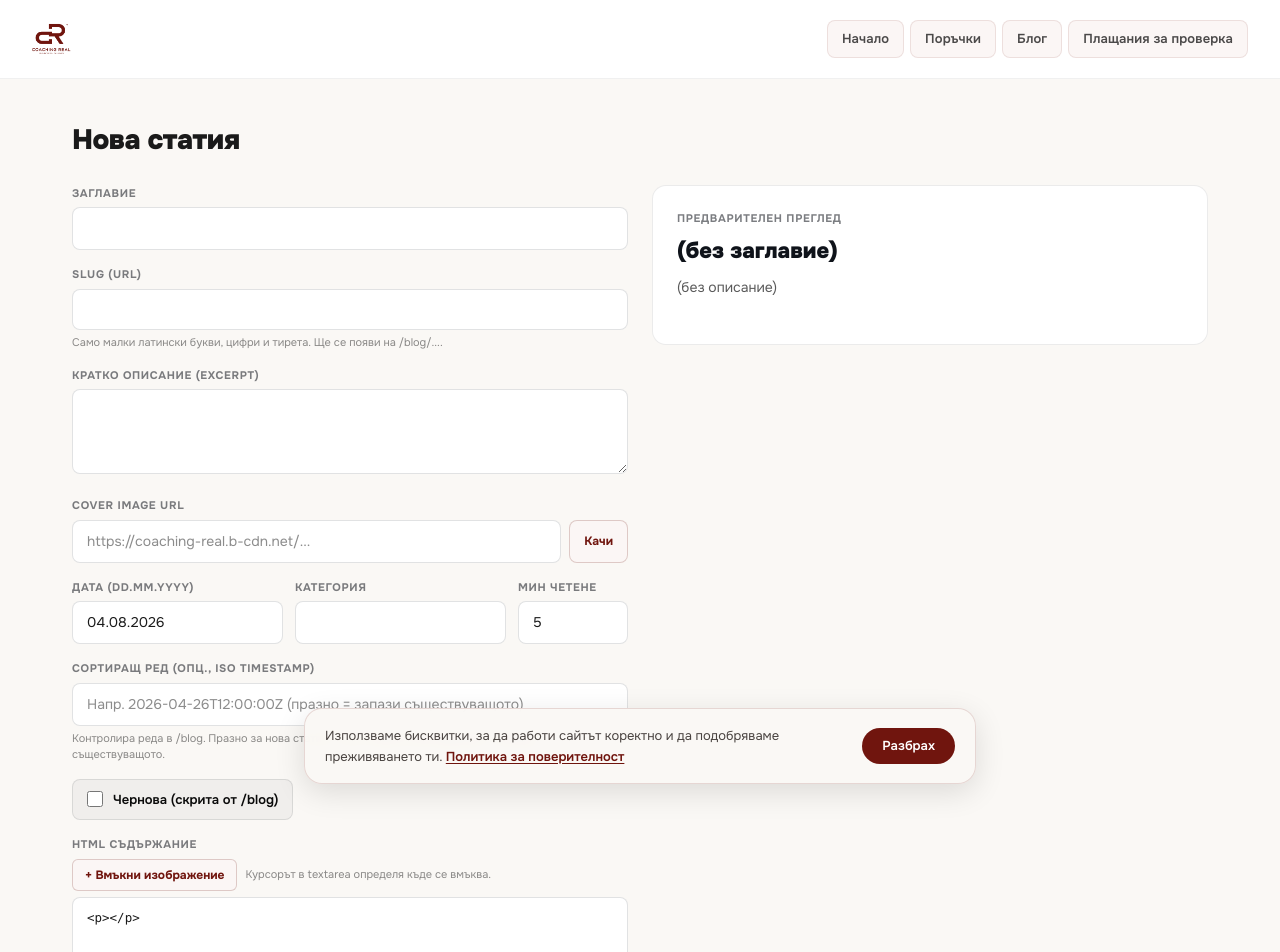
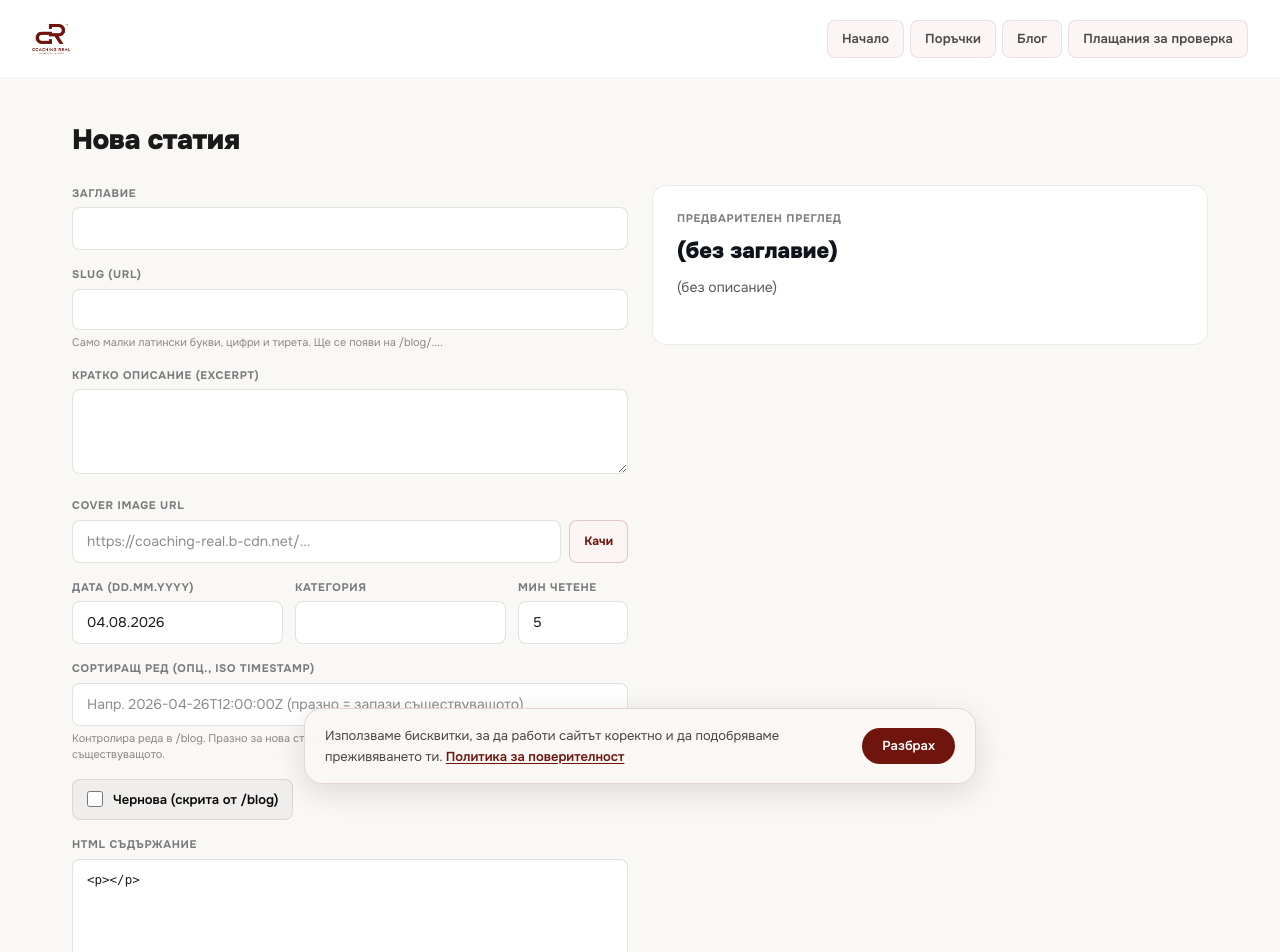
Before and after one commit to jordanyanewski-stack/coaching-real, a Next.js app: page /admin/blog/new in a window 1280 px wide. Shown: the top 952 px of the page. Built offline with nearby package versions, Linux system fonts and the light colour scheme.

Commit message:
Remove inline image insert control

```diff
--- a/src/app/admin/blog/_post-editor.tsx
+++ b/src/app/admin/blog/_post-editor.tsx
@@ -56,10 +56,8 @@ export function PostEditor({ defaults, submitLabel, onSubmit, onDelete }: PostEd
   const [content, setContent] = useState(defaults.content);
   const [published, setPublished] = useState(defaults.published);
   const [coverUploading, setCoverUploading] = useState(false);
-  const [bodyUploading, setBodyUploading] = useState(false);
   const [submitError, setSubmitError] = useState('');
   const [isPending, startTransition] = useTransition();
-  const contentRef = useRef<HTMLTextAreaElement | null>(null);
   const slugManuallyEdited = useRef(defaults.slug !== '');
   const previewHtml = useMemo(() => sanitizeBlogHtml(content), [content]);
 
@@ -115,33 +113,6 @@ export function PostEditor({ defaults, submitLabel, onSubmit, onDelete }: PostEd
       alert(`Cover upload: ${(err as Error).message}`);
     } finally {
       setCoverUploading(false);
-    }
-  }
-
-  async function onBodyImageUpload(file: File) {
-    setBodyUploading(true);
-    try {
-      const url = await uploadFile(file);
-      const ta = contentRef.current;
-      const tag = `<p><img src="${url}" alt="" style="width:100%;border-radius:8px;margin:16px 0;" /></p>\n`;
-      if (ta) {
-        const start = ta.selectionStart ?? content.length;
-        const end = ta.selectionEnd ?? content.length;
-        const next = content.slice(0, start) + tag + content.slice(end);
-        setContent(next);
-        // Restore cursor after the inserted tag
-        requestAnimationFrame(() => {
-          ta.focus();
-          const pos = start + tag.length;
-          ta.setSelectionRange(pos, pos);
-        });
-      } else {
-        setContent(content + '\n' + tag);
-      }
-    } catch (err) {
-      alert(`Image upload: ${(err as Error).message}`);
-    } finally {
-      setBodyUploading(false);
     }
   }
 
@@ -293,41 +264,7 @@ export function PostEditor({ defaults, submitLabel, onSubmit, onDelete }: PostEd
           </label>
 
           <Field label="HTML съдържание">
-            <div style={{ display: 'flex', gap: '8px', marginBottom: '6px' }}>
-              <label
-                style={{
-                  display: 'inline-flex',
-                  alignItems: 'center',
-                  padding: '6px 12px',
-                  fontSize: '12px',
-                  fontWeight: 700,
-                  color: '#70150E',
-                  backgroundColor: '#fbf6f5',
-                  border: '1.5px solid rgba(107,21,14,0.2)',
-                  borderRadius: '6px',
-                  cursor: bodyUploading ? 'wait' : 'pointer',
-                  opacity: bodyUploading ? 0.6 : 1,
-                }}
-              >
-                {bodyUploading ? 'Качване...' : '+ Вмъкни изображение'}
-                <input
-                  type="file"
-                  accept="image/*"
-                  style={{ display: 'none' }}
-                  disabled={bodyUploading}
-                  onChange={e => {
-                    const f = e.target.files?.[0];
-                    if (f) onBodyImageUpload(f);
-                    e.target.value = '';
-                  }}
-                />
-              </label>
-              <span style={{ fontSize: '11px', color: 'rgba(0,0,0,0.45)', alignSelf: 'center' }}>
-                Курсорът в textarea определя къде се вмъква.
-              </span>
-            </div>
             <textarea
-              ref={contentRef}
               name="content"
               value={content}
               onChange={e => setContent(e.target.value)}
```
